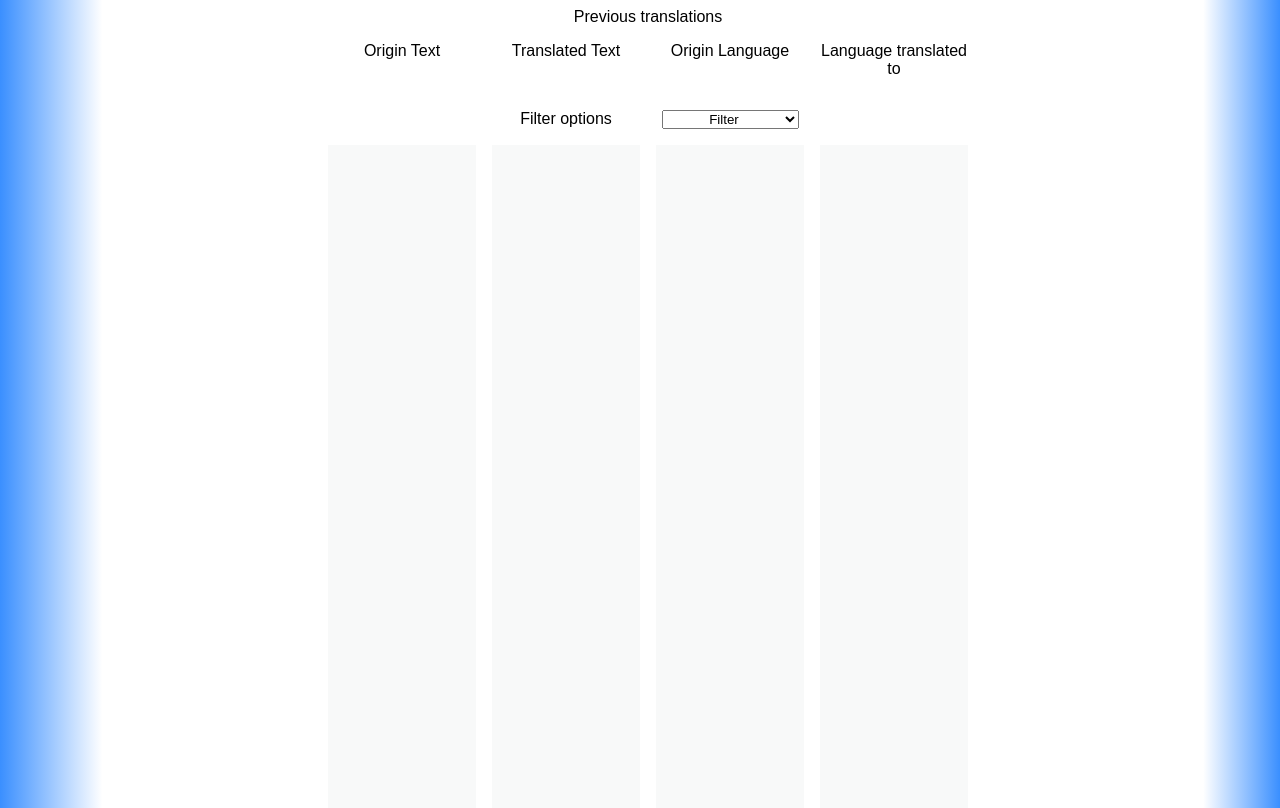
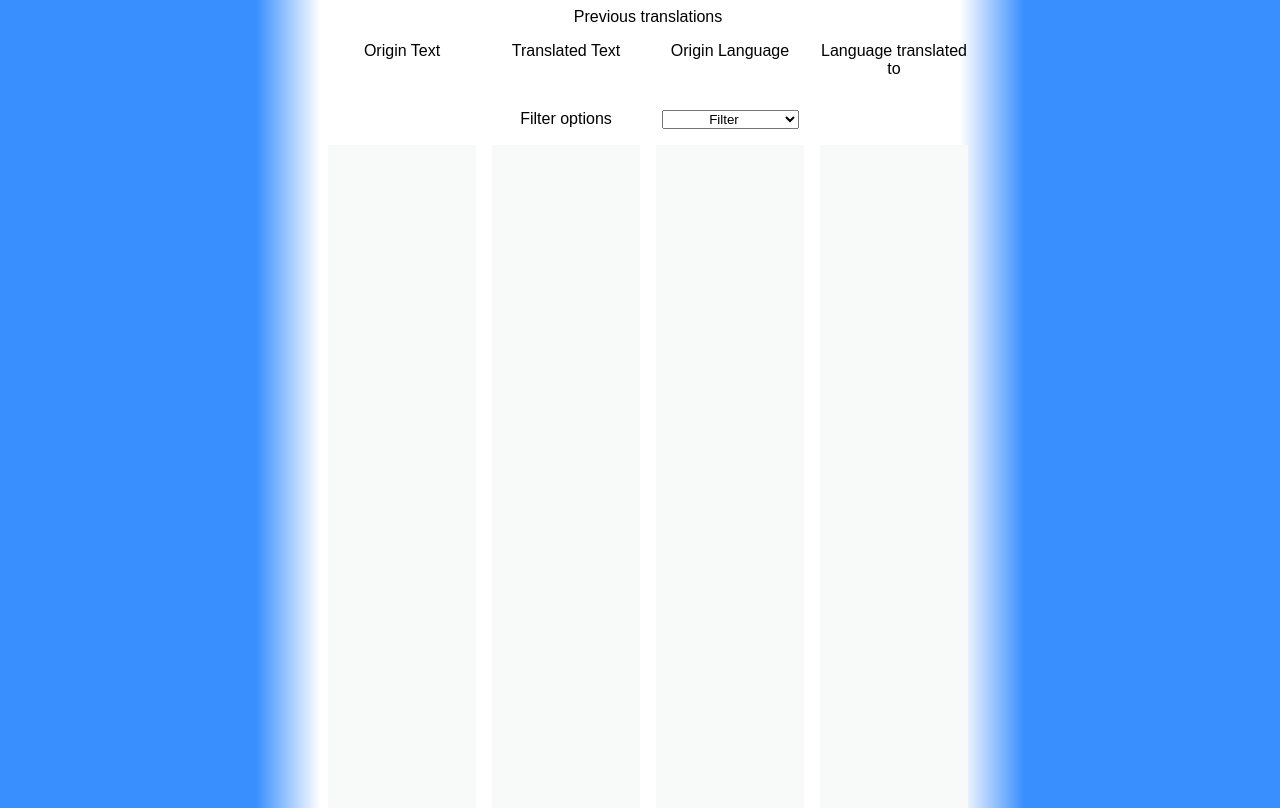
Before and after one commit to ChrisFoster4/inse, a website: page webserver/webpages/previousTranslations.html in a window 1280 px wide. Drawn offline with Linux system fonts and the light colour scheme.

Commit message:
fixed gradient

```diff
--- a/webserver/webpages/previousTranslations.css
+++ b/webserver/webpages/previousTranslations.css
@@ -4,9 +4,9 @@ html {
 
 body {
   background: #3a8fff; /* Old browsers */
-  background: -moz-linear-gradient(left, #3a8fff 0%, #ffffff 8%, #ffffff 92%, #ffffff 94%, #3a8fff 100%); /* FF3.6-15 */
-  background: -webkit-linear-gradient(left, #3a8fff 0%,#ffffff 8%,#ffffff 92%,#ffffff 94%,#3a8fff 100%); /* Chrome10-25,Safari5.1-6 */
-  background: linear-gradient(to right, #3a8fff 0%,#ffffff 8%,#ffffff 92%,#ffffff 94%,#3a8fff 100%); /* W3C, IE10+, FF16+, Chrome26+, Opera12+, Safari7+ */
+  background: -moz-linear-gradient(left, #3a8fff 0%, #3a8fff 20%,#ffffff 25%, #ffffff 50%, #ffffff 75%,#3a8fff 80%, #3a8fff 100%); /* FF3.6-15 */
+  background: -webkit-linear-gradient(left, #3a8fff 0%, #3a8fff 20%,#ffffff 25%, #ffffff 50%, #ffffff 70%,#3a8fff 80%, #3a8fff 100%); /* Chrome10-25,Safari5.1-6 */
+  background: linear-gradient(to right, #3a8fff 0%, #3a8fff 20%,#ffffff 25%, #ffffff 50%, #ffffff 75%,#3a8fff 80%, #3a8fff 100%); /* W3C, IE10+, FF16+, Chrome26+, Opera12+, Safari7+ */
   filter: progid:DXImageTransform.Microsoft.gradient( startColorstr='#3a8fff', endColorstr='#3a8fff',GradientType=1 ); /* IE6-9 */  font-family: "Arial", sans-serif;
   width: 50%;
   height: 100%;
@@ -19,12 +19,13 @@ body {
 }
 main {
     display: grid;
-    grid-template-columns: repeat(4, 0.5fr);
+    grid-template-columns: repeat(4, 1fr);
     grid-column-gap: 1em;
     grid-template-rows: 0fr 0.025fr 1fr;
     grid-template-areas: "head head head head" "weeksColumn topicsColumn notesColumn resourcesColumn" "footer footer footer footer";
     height: 95vh;
 	height: 100%;
+
 	min-width: 600px;
 	position: relative;
 
```
